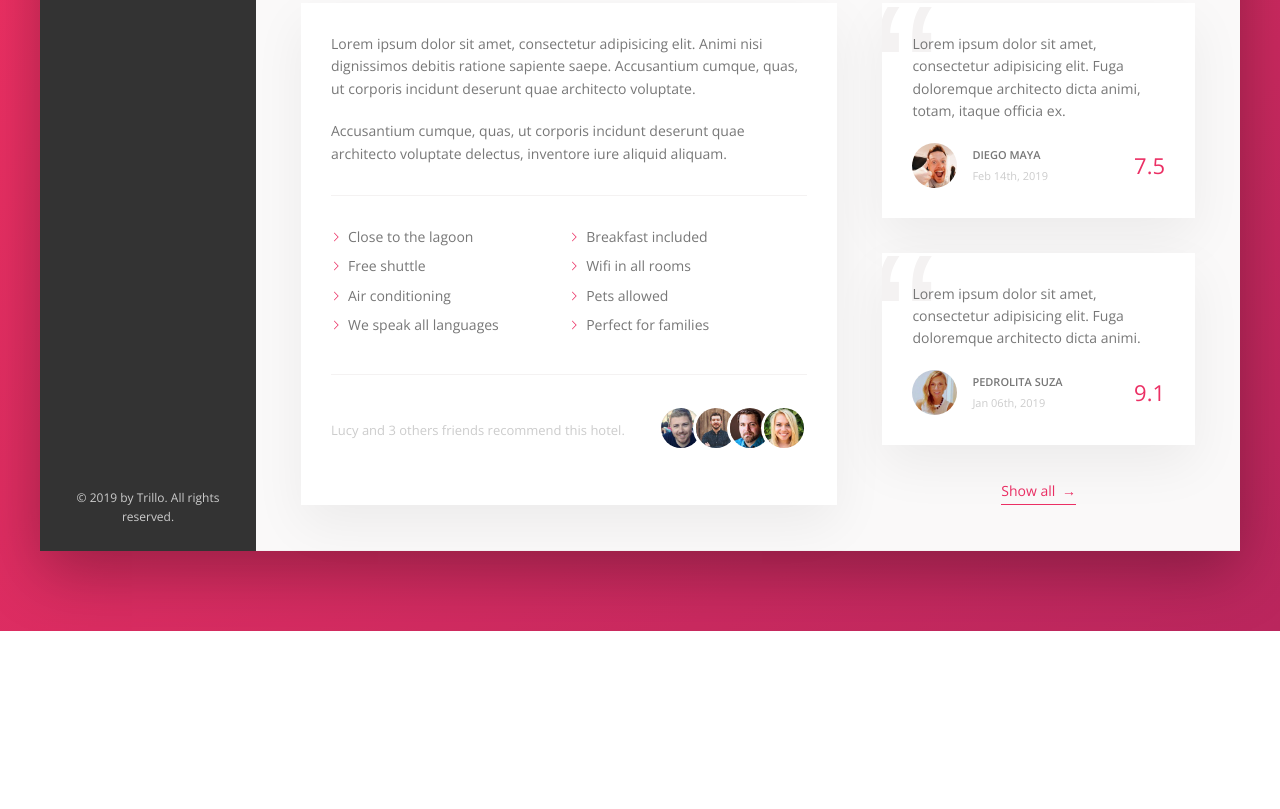
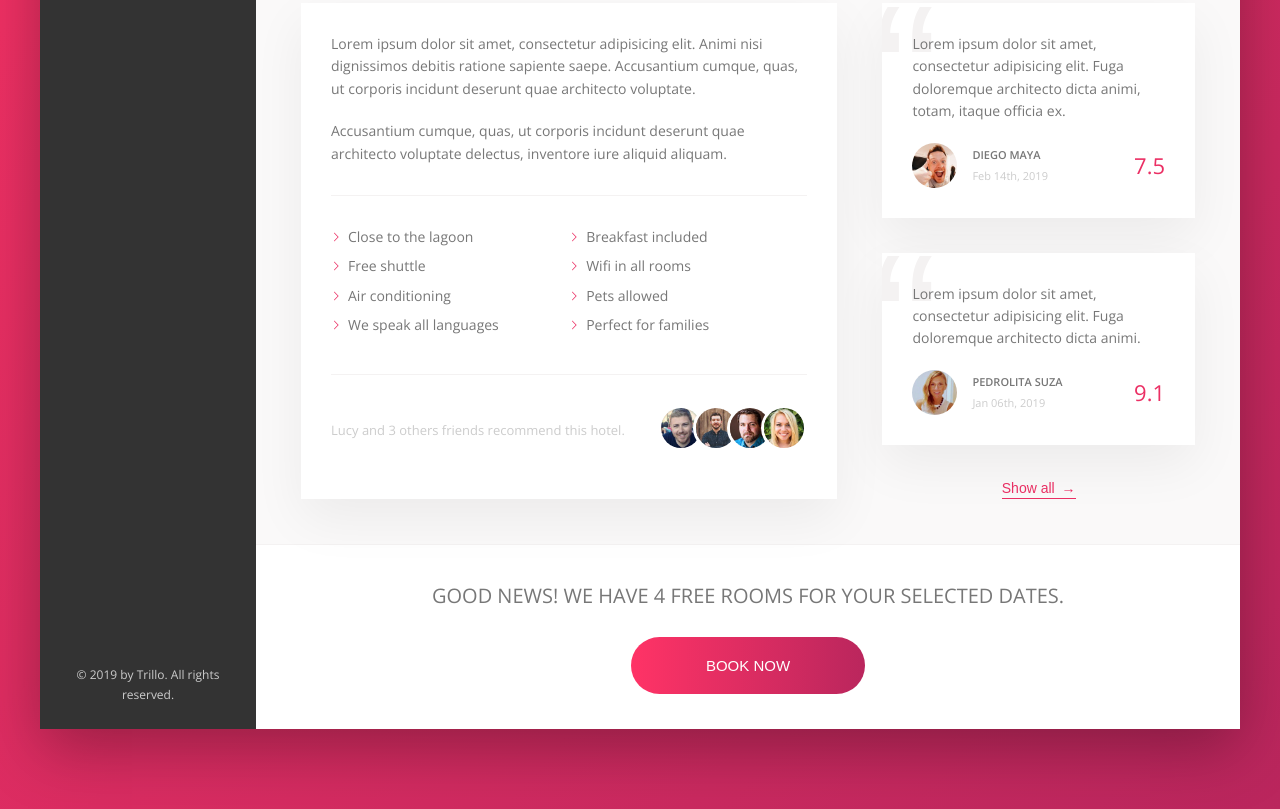
Before and after one commit to Guilllemain/booking-page, a website: page index.html in a window 1280 px wide. Shown: the part 644-1453 px from the top of the page. Before the commit the page ends 1275 px from the top, so only its background shows below. Drawn offline with nearby package versions, Linux system fonts and the light colour scheme.

Commit message:
Added the CTA section

```diff
--- a/index.html
+++ b/index.html
@@ -187,8 +187,18 @@
                                 </figcaption>
                             </figure>
 
-                            <btn class="btn-inline">Show all <span>&rarr;</span></btn>
+                            <button class="btn-inline">Show all <span>&rarr;</span></button>
                         </div>
+
+                    </div>
+                    <div class="cta">
+                        <h2 class="cta__book-now">
+                            Good news! We have 4 free rooms for your selected dates.
+                        </h2>
+                        <button class="btn">
+                            <span class="btn__visible">Book now</span>
+                            <span class="btn__invisible">Only 4 rooms left</span>
+                        </button>
                     </div>
                 </main>
             </div>
--- a/sass/_components.scss
+++ b/sass/_components.scss
@@ -401,3 +401,60 @@
 		color: var(--color-pink);
 	}
 }
+
+// CTA
+.cta {
+	padding: 3.5rem 0;
+	text-align: center;
+
+	&__book-now {
+		font-size: 2rem;
+		font-weight: 300;
+		text-transform: uppercase;
+		margin-bottom: 2.5rem;
+	}
+}
+
+.btn {
+	font-size: 1.5rem;
+	border: none;
+	font-weight: 300;
+	text-transform: uppercase;
+	border-radius: 10rem;
+	background-image: linear-gradient(to right, var(--color-pink-light), var(--color-pink-dark));
+	color: white;
+	padding: 2rem 7.5rem;
+	position: relative;
+	overflow: hidden;
+	cursor: pointer;
+
+	& > * {
+		display: inline-block;
+		transition: all .2s;
+		height: 100%;
+		width: 100%;
+	}
+
+	&:hover {
+	    background-image: linear-gradient(to left, var(--color-pink-light), var(--color-pink-dark));
+	}
+
+	&:hover &__invisible {
+		top: 2rem;
+	}
+
+	&:hover &__visible {
+		transform: translateY(200%);
+	}
+
+	&__invisible {
+		position: absolute;
+		top: -100%;
+		left: 0;
+	}
+
+	&:focus {
+		outline: none;
+		animation: pulsate 1s infinite;
+	}
+}
```
Also changed, not shown: css/style.css.
